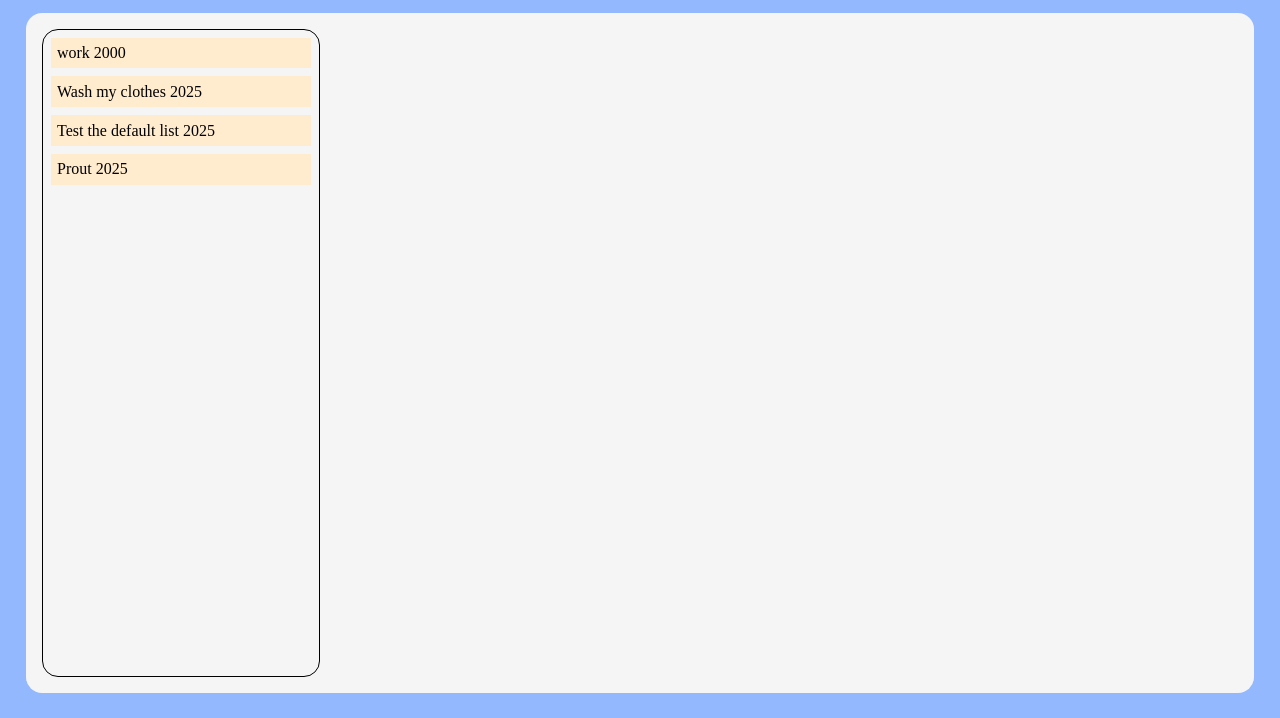
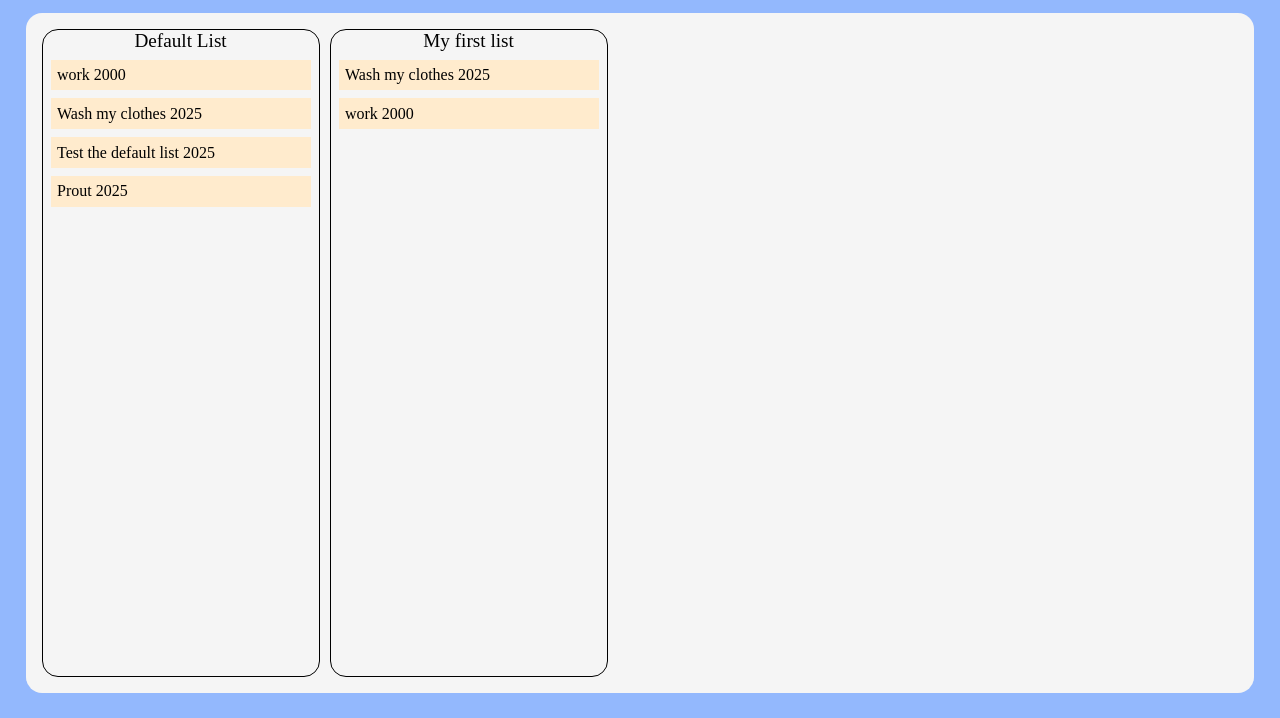
Before and after one commit to oBanton26/todo-list, a website built with webpack: page src/template.html in a window 1280 px wide. Shown: the part 82-800 px from the top of the page. Built offline with nearby package versions, Linux system fonts and the light colour scheme.

Commit message:
Dispatch functions and create displaying ones
I followed the principle of single responsibility and scattered the
different functionalities in its own functions such as createListEl
instead of manually creating the default list element, and also
displaying it with the displayTodosOfList and finally dispplayAllLists.
It is indeed much nicer to read and easy to use now.

```diff
--- a/src/DOMlogic.js
+++ b/src/DOMlogic.js
@@ -1,20 +1,39 @@
-import { defaultList , createTodo } from "./applogic";
+import { defaultList , allLists, createTodo } from "./applogic";
 
 function createTodoEl(todo){
     const todoEl = document.createElement("div")
     todoEl.className = "todo";
     todoEl.textContent = todo.title + " " + todo.dueDate.getFullYear();
     return todoEl;
+};
+
+function createListEl(list){
+    const listEl = document.createElement("div");
+    listEl.className = "list";
+    const listName = document.createElement("div");
+    listName.className = "list-name";
+    listName.textContent = `${list.name}`;
+    listEl.appendChild(listName);
+    return listEl;
+};
+
+function displayTodosOfList(list, listEl){
+    for (let todo of list.array){
+        listEl.appendChild(createTodoEl(todo));
+    };
+};
+
+function displayAllLists(){
+    for (let list of allLists.array) {
+        const todoListContainer = document.querySelector("#todo-list-container");
+        const listEl = createListEl(list);
+        displayTodosOfList(list, listEl);
+        todoListContainer.appendChild(listEl)
+    };
 }
 
 export function initialDisplay(){
-    const todoListContainer = document.querySelector("#todo-list-container");
-    const defautlListEl = document.createElement("div");
-    defautlListEl.className = "default-list list";
-    for (let todo of defaultList.array){
-        defautlListEl.appendChild(createTodoEl(todo));
-    };
-    todoListContainer.appendChild(defautlListEl);
+    displayAllLists();
 };
 
 export function cleanDisplay(){
--- a/src/index.js
+++ b/src/index.js
@@ -1,6 +1,6 @@
 import "./styles.css";
 import { createTodo , createList} from "./applogic";
-import { initialDisplay , cleanDisplay } from "./DOMlogic.js";
+import { initialDisplay } from "./DOMlogic.js";
 
 const firstTodo = createTodo("work", "i just need to work duh", new Date(2000, 5, 26), 1);
 const firstList = createList("My first list");
--- a/src/styles.css
+++ b/src/styles.css
@@ -21,6 +21,7 @@ h1 {
     border-radius: 2vh;
     padding: 2vh;
     display: flex;
+    gap: 10px;
 }
 
 .todo {
@@ -34,3 +35,8 @@ h1 {
     border: 1px solid black;
     border-radius: 2vh;
 }
+
+.list-name {
+    text-align: center;
+    font-size: 1.2rem;
+}
```
